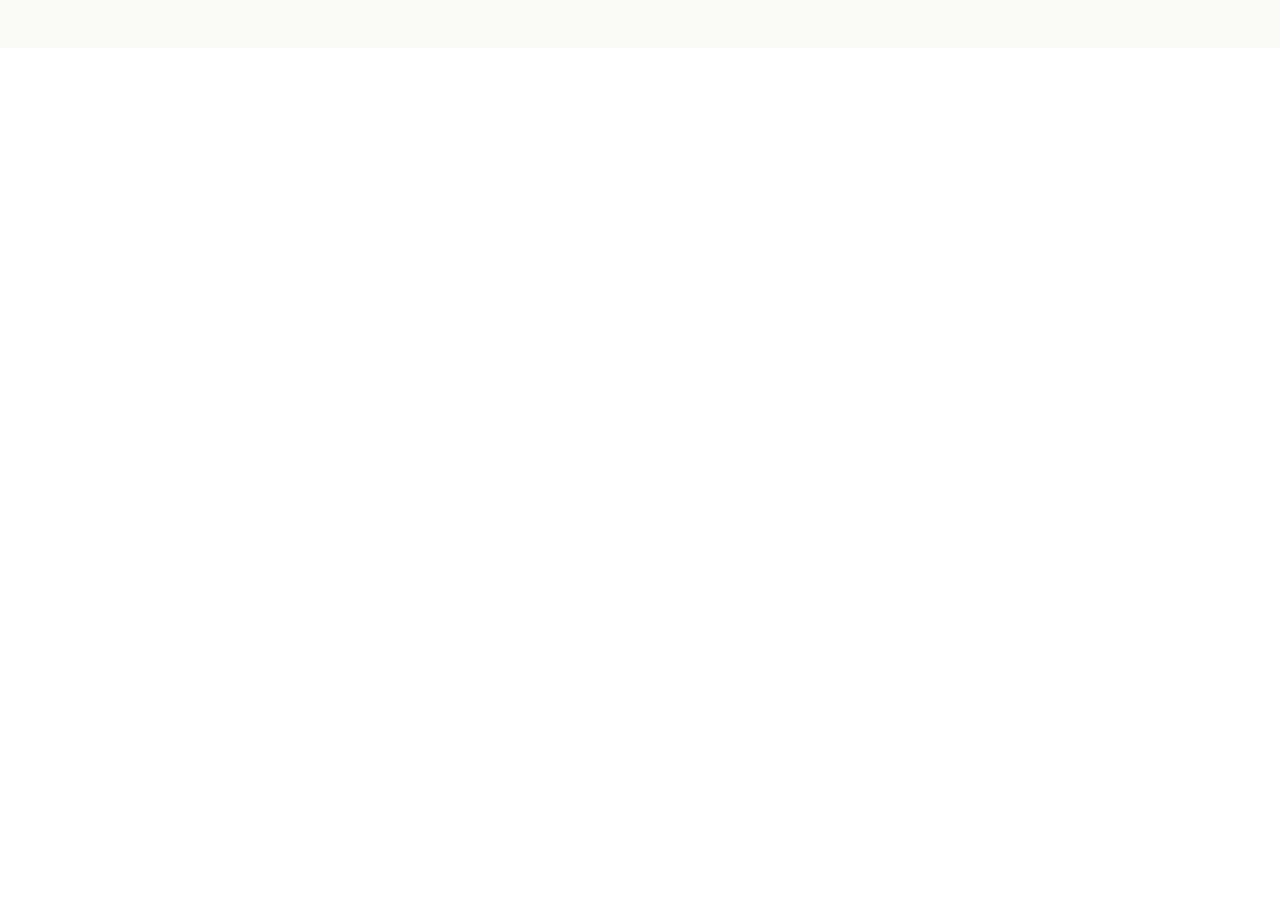
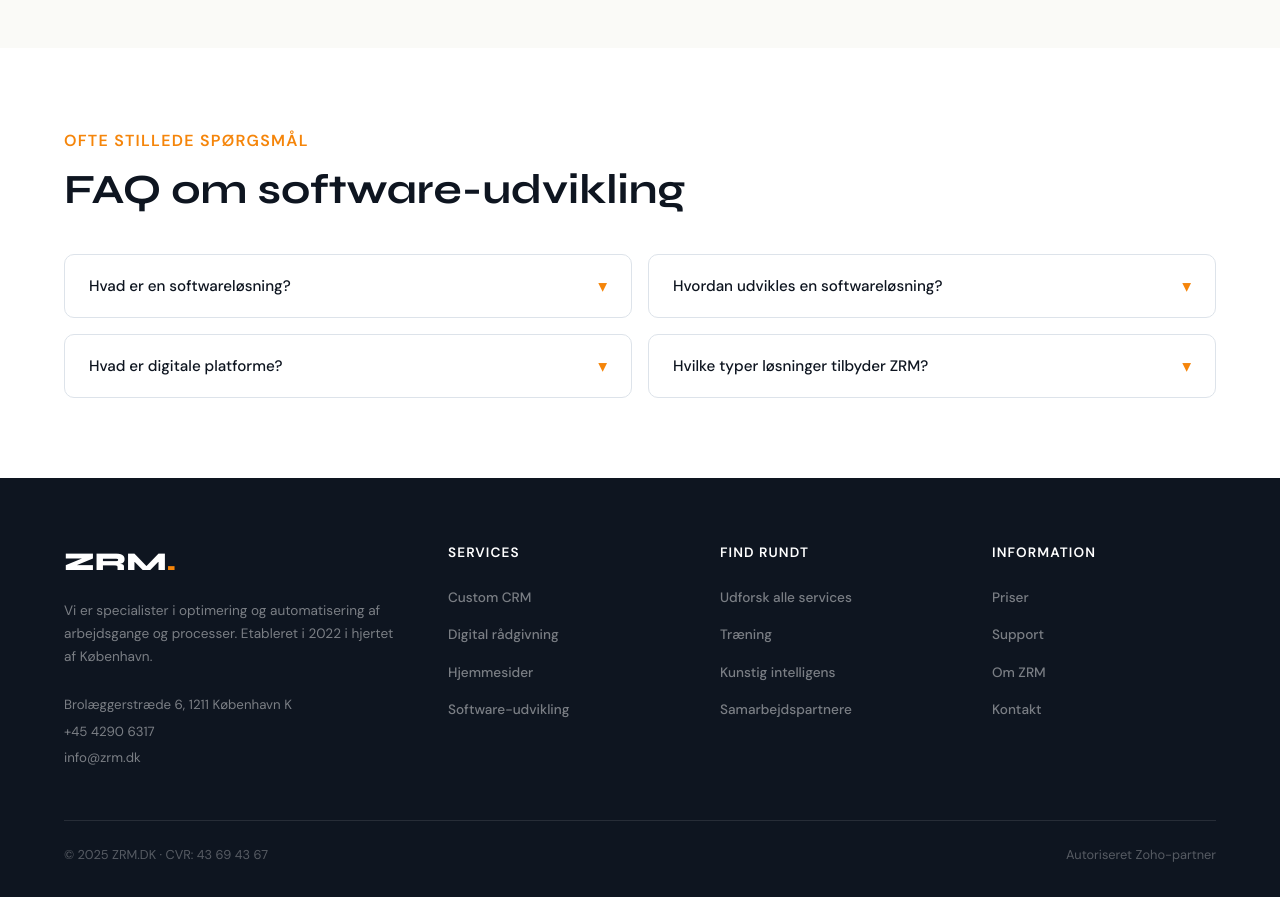
Before and after one commit to AlfredoFernandez98/ZRM-redesign, a React (Vite) app: page / in a window 1280 px wide. Shown: the part 2200-3097 px from the top of the page. Before the commit the page ends 2248 px from the top, so only its background shows below. Built offline with nearby package versions, Linux system fonts and the light colour scheme.

Commit message:
feat: add FAQ section and footer

```diff
--- /dev/null
+++ b/src/components/FAQ/FAQ.jsx
@@ -0,0 +1,54 @@
+import { useState } from 'react'
+import {
+  Section, SectionLabel, SectionTitle,
+  Grid, FaqItem, FaqQuestion, FaqChevron, FaqAnswer
+} from './FAQ.styles'
+
+const faqs = [
+  {
+    question: 'Hvad er en softwareløsning?',
+    answer: 'En softwareløsning er et program eller en applikation designet til at optimere og automatisere specifikke forretningsprocesser. Det kan være alt fra et CRM-system til en komplet digital platform.'
+  },
+  {
+    question: 'Hvordan udvikles en softwareløsning?',
+    answer: 'Hos ZRM følger vi en struktureret 6-trins proces fra analyse og specifikation til lancering og løbende support. Vi sikrer tæt dialog og gennemsigtighed i hele forløbet.'
+  },
+  {
+    question: 'Hvad er digitale platforme?',
+    answer: 'Digitale platforme er cloud-baserede systemer, der forbinder brugere, data og funktioner intelligent. De giver centraliseret overblik og mulighed for at automatisere processer på tværs af din organisation.'
+  },
+  {
+    question: 'Hvilke typer løsninger tilbyder ZRM?',
+    answer: 'Vi tilbyder custom CRM, HR-systemer, rekrutteringsplatforme, chatbots, marketing automation, BI-software og meget mere – altid skræddersyet til din virksomheds specifikke behov.'
+  },
+]
+
+function FAQ() {
+  const [openIndex, setOpenIndex] = useState(null)
+
+  const toggle = (index) => {
+    setOpenIndex(openIndex === index ? null : index)
+  }
+
+  return (
+    <Section>
+      <SectionLabel>Ofte stillede spørgsmål</SectionLabel>
+      <SectionTitle>FAQ om software-udvikling</SectionTitle>
+      <Grid>
+        {faqs.map((faq, index) => (
+          <FaqItem key={index} $open={openIndex === index}>
+            <FaqQuestion onClick={() => toggle(index)}>
+              {faq.question}
+              <FaqChevron $open={openIndex === index}>▾</FaqChevron>
+            </FaqQuestion>
+            <FaqAnswer $open={openIndex === index}>
+              {faq.answer}
+            </FaqAnswer>
+          </FaqItem>
+        ))}
+      </Grid>
+    </Section>
+  )
+}
+
+export default FAQ
--- /dev/null
+++ b/src/components/FAQ/FAQ.styles.js
@@ -0,0 +1,88 @@
+import styled from 'styled-components'
+
+export const Section = styled.section`
+  background: ${({ theme }) => theme.colors.white};
+  padding: 5rem 5%;
+`
+
+export const SectionLabel = styled.span`
+  display: block;
+  color: ${({ theme }) => theme.colors.orange};
+  font-size: 1rem;
+  font-weight: 600;
+  text-transform: uppercase;
+  letter-spacing: 0.08em;
+  margin-bottom: 0.75rem;
+`
+
+export const SectionTitle = styled.h2`
+  font-family: ${({ theme }) => theme.fonts.heading};
+  font-size: clamp(1.8rem, 3.5vw, 2.6rem);
+  font-weight: 700;
+  color: ${({ theme }) => theme.colors.dark};
+  line-height: 1.15;
+  margin-bottom: 2.5rem;
+`
+
+export const Grid = styled.div`
+  display: grid;
+  grid-template-columns: 1fr 1fr;
+  gap: 1rem;
+
+  @media (max-width: ${({ theme }) => theme.breakpoints.tablet}) {
+    grid-template-columns: 1fr;
+  }
+`
+
+export const FaqItem = styled.div`
+  border: 1px solid ${({ theme }) => theme.colors.border};
+  border-radius: 10px;
+  overflow: hidden;
+  transition: border-color 0.2s;
+
+  ${({ $open, theme }) => $open && `
+    border-color: ${theme.colors.orange};
+  `}
+`
+
+export const FaqQuestion = styled.button`
+  width: 100%;
+  display: flex;
+  justify-content: space-between;
+  align-items: center;
+  padding: 1.25rem 1.5rem;
+  background: transparent;
+  border: none;
+  cursor: pointer;
+  font-size: 0.95rem;
+  font-weight: 500;
+  color: ${({ theme }) => theme.colors.dark};
+  text-align: left;
+  transition: background 0.2s;
+  font-family: ${({ theme }) => theme.fonts.body};
+
+  &:hover {
+    background: ${({ theme }) => theme.colors.lightBg};
+  }
+`
+
+export const FaqChevron = styled.span`
+  color: ${({ theme }) => theme.colors.orange};
+  font-size: 1.1rem;
+  transition: transform 0.2s;
+  flex-shrink: 0;
+
+  ${({ $open }) => $open && `
+    transform: rotate(180deg);
+  `}
+`
+
+export const FaqAnswer = styled.div`
+  padding: ${({ $open }) => $open ? '0 1.5rem 1.25rem' : '0 1.5rem'};
+  max-height: ${({ $open }) => $open ? '200px' : '0'};
+  overflow: hidden;
+  transition: max-height 0.3s ease, padding 0.3s ease;
+  color: ${({ theme }) => theme.colors.muted};
+  font-size: 0.875rem;
+  line-height: 1.7;
+`
--- /dev/null
+++ b/src/components/FAQ/index.js
@@ -0,0 +1 @@
+export { default } from './FAQ'
--- /dev/null
+++ b/src/components/Footer/Footer.jsx
@@ -0,0 +1,62 @@
+import {
+    FooterWrapper, FooterTop, FooterBottom,
+    BrandCol, FooterLogo, BrandText, ContactInfo,
+    FooterCol, ColTitle, ColList, ColLink
+  } from './Footer.styles'
+
+  function Footer() {
+    return (
+      <FooterWrapper>
+        <FooterTop>
+          <BrandCol>
+            <FooterLogo>ZRM<span>.</span></FooterLogo>
+            <BrandText>
+              Vi er specialister i optimering og automatisering af arbejdsgange og processer. Etableret i 2022 i hjertet af København.
+            </BrandText>
+            <ContactInfo>
+              Brolæggerstræde 6, 1211 København K<br />
+              +45 4290 6317<br />
+              info@zrm.dk
+            </ContactInfo>
+          </BrandCol>
+
+          <FooterCol>
+            <ColTitle>Services</ColTitle>
+            <ColList>
+              <li><ColLink href="#">Custom CRM</ColLink></li>
+              <li><ColLink href="#">Digital rådgivning</ColLink></li>
+              <li><ColLink href="#">Hjemmesider</ColLink></li>
+              <li><ColLink href="#">Software-udvikling</ColLink></li>
+            </ColList>
+          </FooterCol>
+
+          <FooterCol>
+            <ColTitle>Find rundt</ColTitle>
+            <ColList>
+              <li><ColLink href="#">Udforsk alle services</ColLink></li>
+              <li><ColLink href="#">Træning</ColLink></li>
+              <li><ColLink href="#">Kunstig intelligens</ColLink></li>
+              <li><ColLink href="#">Samarbejdspartnere</ColLink></li>
+            </ColList>
+          </FooterCol>
+
+          <FooterCol>
+            <ColTitle>Information</ColTitle>
+            <ColList>
+              <li><ColLink href="#">Priser</ColLink></li>
+              <li><ColLink href="#">Support</ColLink></li>
+              <li><ColLink href="#">Om ZRM</ColLink></li>
+              <li><ColLink href="#">Kontakt</ColLink></li>
+            </ColList>
+          </FooterCol>
+        </FooterTop>
+
+        <FooterBottom>
+          <span>© 2025 ZRM.DK · CVR: 43 69 43 67</span>
+          <span>Autoriseret Zoho-partner</span>
+        </FooterBottom>
+      </FooterWrapper>
+    )
+  }
+
+  export default Footer
--- /dev/null
+++ b/src/components/Footer/Footer.styles.js
@@ -0,0 +1,93 @@
+import styled from 'styled-components'
+
+export const FooterWrapper = styled.footer`
+  background: ${({ theme }) => theme.colors.dark};
+  padding: 4rem 5% 2rem;
+`
+
+export const FooterTop = styled.div`
+  display: grid;
+  grid-template-columns: 1.5fr 1fr 1fr 1fr;
+  gap: 3rem;
+  padding-bottom: 3rem;
+  border-bottom: 1px solid rgba(255,255,255,0.1);
+
+  @media (max-width: ${({ theme }) => theme.breakpoints.tablet}) {
+    grid-template-columns: 1fr 1fr;
+    gap: 2rem;
+  }
+`
+
+export const BrandCol = styled.div``
+
+export const FooterLogo = styled.span`
+  font-family: ${({ theme }) => theme.fonts.heading};
+  font-weight: 800;
+  font-size: 1.6rem;
+  color: ${({ theme }) => theme.colors.white};
+  display: block;
+  margin-bottom: 1rem;
+
+  span {
+    color: ${({ theme }) => theme.colors.orange};
+  }
+`
+
+export const BrandText = styled.p`
+  color: rgba(255,255,255,0.45);
+  font-size: 0.85rem;
+  line-height: 1.7;
+  margin-bottom: 1.5rem;
+`
+
+export const ContactInfo = styled.div`
+  color: rgba(255,255,255,0.45);
+  font-size: 0.83rem;
+  line-height: 2;
+`
+
+export const FooterCol = styled.div``
+
+export const ColTitle = styled.h4`
+  color: ${({ theme }) => theme.colors.white};
+  font-weight: 700;
+  font-size: 0.85rem;
+  margin-bottom: 1.25rem;
+  text-transform: uppercase;
+  letter-spacing: 0.08em;
+`
+
+export const ColList = styled.ul`
+  list-style: none;
+  margin: 0;
+  padding: 0;
+  display: flex;
+  flex-direction: column;
+  gap: 0.75rem;
+`
+
+export const ColLink = styled.a`
+  color: rgba(255,255,255,0.45);
+  text-decoration: none;
+  font-size: 0.85rem;
+  transition: color 0.2s;
+
+  &:hover {
+    color: rgba(255,255,255,0.85);
+  }
+`
+
+export const FooterBottom = styled.div`
+  display: flex;
+  justify-content: space-between;
+  align-items: center;
+  padding-top: 1.5rem;
+  color: rgba(255,255,255,0.3);
+  font-size: 0.8rem;
+
+  @media (max-width: ${({ theme }) => theme.breakpoints.tablet}) {
+    flex-direction: column;
+    gap: 0.5rem;
+    text-align: center;
+  }
+`
--- /dev/null
+++ b/src/components/Footer/index.js
@@ -0,0 +1 @@
+export { default } from './Footer'
--- a/src/pages/Home.jsx
+++ b/src/pages/Home.jsx
@@ -3,6 +3,8 @@ import Hero from '../components/Hero'
 import Navbar from '../components/Navbar/Navbar'
 import CRMSoftwares from '../components/CRM-softwares/CRMSoftwares'
 import SoftwareInfo from '../components/SoftwareInfo/SoftwareInfo'
+import Footer from '../components/Footer/Footer'
+import FAQ from '../components/FAQ'
 function Home() {
   return (
     <div>
@@ -10,6 +12,8 @@ function Home() {
       <Hero />
       <CRMSoftwares />
       <SoftwareInfo />
+      <FAQ />
+      <Footer />
 
     </div>
   )
```
